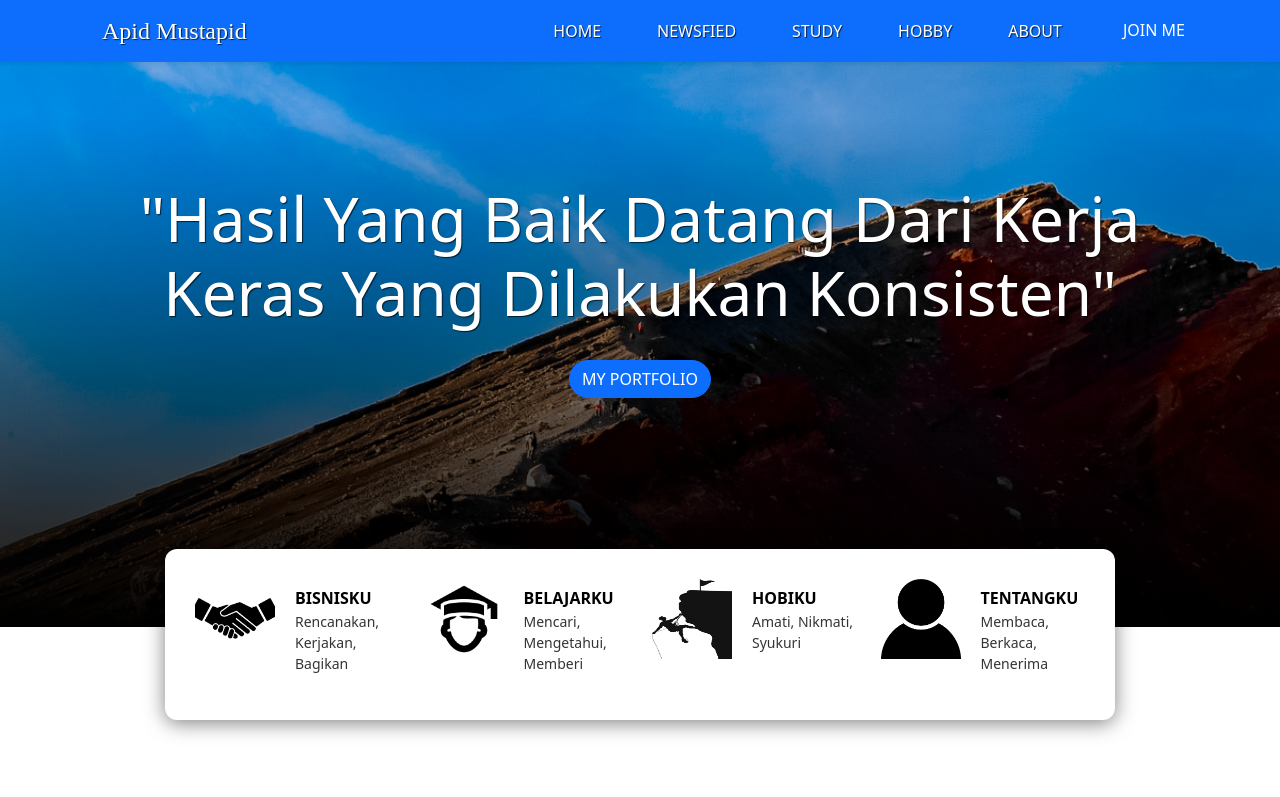
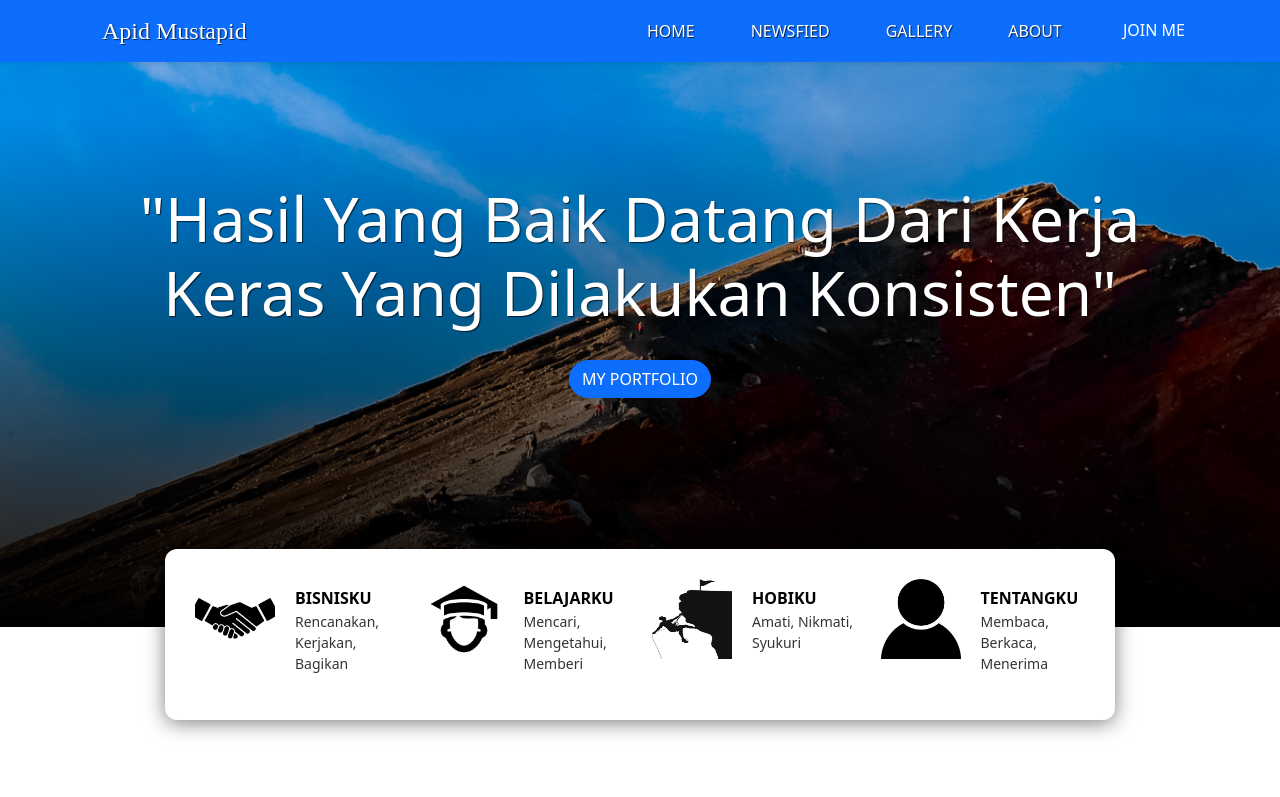
Before and after one commit to apidmustapid/apidmustapid.github.io, a plain HTML site: page index.html in a window 1280 px wide. Shown: the top 797 px of the page. Drawn offline with nearby package versions, Linux system fonts and the light colour scheme; a web font is replaced by a local one.

Commit message:
mengganti judul navbar

```diff
--- a/index.html
+++ b/index.html
@@ -38,8 +38,7 @@
             <div class="navbar-nav ml-auto">
                 <a class="nav-item nav-link active" href="#">Home <span class="sr-only">(current)</span></a>
                 <a class="nav-item nav-link" href="#">Newsfied</a>
-                <a class="nav-item nav-link" href="#">Study</a>
-                <a class="nav-item nav-link" href="#">Hobby</a>
+                <a class="nav-item nav-link" href="gallery/index.html">Gallery</a>
                 <a class="nav-item nav-link" href="me/index.html">About</a>
                 <a class="nav-item tombol btn btn-primary" href="#">Join Me</a>
             </div>
```
